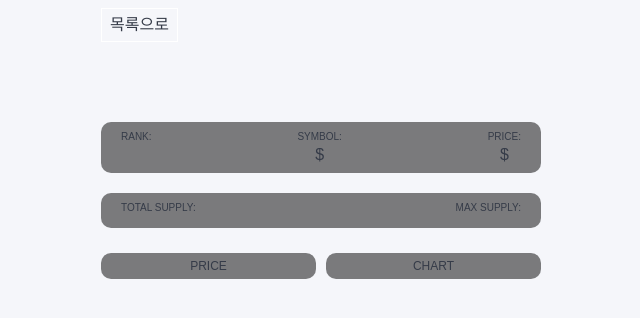
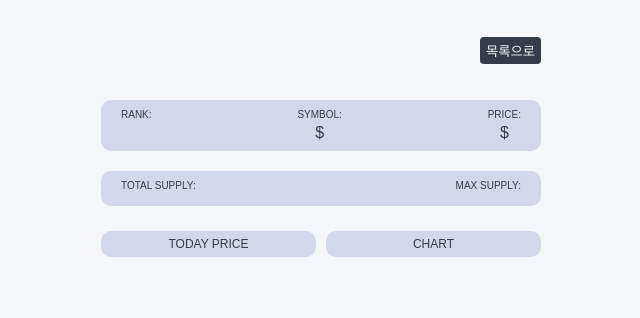
Before and after one commit to JUNG-EUN1997/react-master, a React (Create React App) app: page /1 in a window 1280 px wide. Shown: the top 318 px of the page, without its empty margins (319-959 px from the left). Built offline with nearby package versions, Linux system fonts and the light colour scheme; no server answers.

Commit message:
price 및 gh-page 작업

```diff
--- a/src/Router.tsx
+++ b/src/Router.tsx
@@ -5,7 +5,7 @@ import Coins from "./routes/Coins";
 function Router() {
   return (
     <>
-      <BrowserRouter>
+      <BrowserRouter basename={process.env.PUBLIC_URL}>
         <Switch>
           <Route path="/:coinId">
             <Coin></Coin>
--- a/src/api.ts
+++ b/src/api.ts
@@ -25,3 +25,9 @@ export function fetchCoinHistory(coinId: string) {
     `${BASE_URL}/coins/${coinId}/ohlcv/historical?start=${startDate}&end=${endDate}`
   ).then((response) => response.json());
 }
+
+export function fetchCoinTodayHistory(coinId: string) {
+  return fetch(
+    `${BASE_URL}/coins/${coinId}/ohlcv/today`
+  ).then((response) => response.json());
+}
--- a/src/routes/Chart.tsx
+++ b/src/routes/Chart.tsx
@@ -27,18 +27,28 @@ function Chart({ coinId }: ChartProps) {
   const { isLoading, data } = useQuery<IHistorical[]>(["ohlcv", coinId], () =>
     fetchCoinHistory(coinId)
   );
-
+  console.log(data)
   return (
     <>
       {isLoading ? (
         "Loading chart..."
       ) : (
         <ApexChart
-          type="line"
+          type="candlestick"
           series={[
             {
-              name: "Price",
-              data: data?.map((price) => price.close),
+              data: data?.map((price) => {
+                const obj = {
+                  x: new Date(price.time_open),
+                  y: [
+                    price.open.toFixed(2),
+                    price.high.toFixed(2),
+                    price.low.toFixed(2),
+                    price.close.toFixed(2),
+                  ],
+                };
+                return obj;
+              }),
             },
           ]}
           options={{
@@ -52,36 +62,16 @@ function Chart({ coinId }: ChartProps) {
                 show: false,
               },
               background: "translate",
+              foreColor: isDark ? "#ffffff" : "#373d3f",
             },
-            grid: {
-              show: false,
+            xaxis: {
+              type: "datetime",
             },
             stroke: {
               curve: "smooth",
-              width: 5,
-            },
-            yaxis: {
-              show: false,
-            },
-            xaxis: {
-              axisTicks: { show: false },
-              axisBorder: { show: false },
-              labels: { show: false },
-              type: "datetime",
-              categories: data?.map((date) => date.time_close),
-            },
-            fill: {
-              type: "gradient",
-              gradient: {
-                gradientToColors: ["#0be881"],
-                stops: [0, 100],
-              },
             },
             colors: ["#0fbcf9"],
             tooltip: {
-              y: {
-                formatter: (value) => `$${value.toFixed(3)}`,
-              },
               theme: isDark ? "dark" : "light",
             },
           }}
--- a/src/routes/Coin.tsx
+++ b/src/routes/Coin.tsx
@@ -13,7 +13,7 @@ import Price from "./Price";
 import Chart from "./Chart";
 import { useQuery } from "react-query";
 import { fetchCoinInfo, fetchCoinTickers } from "../api";
-import { Helmet } from "react-helmet";
+import { darken } from "polished";
 
 // 방법 2 - coinId가 무엇인지 interface 선언
 interface RouteParams {
@@ -26,16 +26,17 @@ const Container = styled.div`
   margin: 0 auto;
 `;
 const Header = styled.header`
-  height: 10vh;
+  min-height: 100px;
   display: flex;
   align-items: center;
   justify-content: center;
+  flex-direction: column;
 `;
 const BackBtn = styled.span`
-border: 1px solid #fff;
-display: inline-block;
-padding: 8px;
-margin-top: 8px;
+  border: 1px solid #fff;
+  display: inline-block;
+  padding: 8px;
+  margin-top: 8px;
 `;
 
 const Title = styled.h1`
@@ -48,7 +49,7 @@ const Loader = styled.div`
 const Overview = styled.div`
   display: flex;
   justify-content: space-between;
-  background-color: rgba(0, 0, 0, 0.5);
+  background-color: ${(props) => darken(0.1, props.theme.bgColor)};
   padding: 10px 20px;
   border-radius: 10px;
 `;
@@ -79,13 +80,26 @@ const Tab = styled.span<{ isActive: boolean }>`
   text-transform: uppercase;
   font-size: 12px;
   font-weight: 400;
-  background-color: rgba(0, 0, 0, 0.5);
+  background-color: ${(props) => darken(0.1, props.theme.bgColor)};
   padding: 7px 0px;
   border-radius: 10px;
   color: ${(props) =>
     props.isActive ? props.theme.accentColor : props.theme.textColor};
   a {
     display: block;
+  }
+`;
+
+const TopNav = styled.div`
+  text-align: right;
+  width: 100%;
+  button {
+    background: ${(props) => props.theme.textColor};
+    color: ${(props) => props.theme.bgColor};
+    border: 0;
+    border-radius: 4px;
+    padding: 4px 6px;
+    cursor: pointer;
   }
 `;
 
@@ -198,14 +212,12 @@ function Coin() {
 
   return (
     <Container>
-      <Helmet>
-        {/* head tag로 다이렉트로 가는 방법 (react-helmet) */}
-        <title>{info?.name}</title>
-      </Helmet>
-      <Link to={`/`}>
-        <BackBtn>목록으로</BackBtn>
-      </Link>
       <Header>
+        <TopNav>
+          <Link to={`/`}>
+            <button>목록으로</button>
+          </Link>
+        </TopNav>
         <Title>
           {state?.name ? state.name : loading ? "Loading..." : info?.name}
         </Title>
@@ -242,16 +254,16 @@ function Coin() {
           </Overview>
           <Tabs>
             <Tab isActive={priceMatch !== null}>
-              <Link to={`/${coinId}/price`}>Price</Link>
+              <Link to={`/${coinId}/price`}>Today Price</Link>
             </Tab>
             <Tab isActive={chartMatch !== null}>
-              <Link to={`/${coinId}/chart`}>chart</Link>
+              <Link to={`/${coinId}/chart`}>Chart</Link>
             </Tab>
           </Tabs>
 
           <Switch>
             <Route path={`/:coinId/price`}>
-              <Price />
+              <Price coinId={coinId} />
             </Route>
             {/* <Route path={`/${coinId}/chart`}> 아래 코드를 이렇게 작성 시, chart로 들어갔을 때 param값이 호출되지 않음*/}
             <Route path={`/:coinId/chart`}>
--- a/src/routes/Coins.tsx
+++ b/src/routes/Coins.tsx
@@ -1,7 +1,7 @@
 import { useEffect, useState } from "react";
 import { useQuery } from "react-query";
 import { Link } from "react-router-dom";
-import { useSetRecoilState } from "recoil";
+import { useSetRecoilState, useRecoilValue } from "recoil";
 import styled from "styled-components";
 import { fetchCoins } from "../api";
 import { isDarkAtom } from "../atoms";
@@ -13,9 +13,11 @@ const Container = styled.div`
 `;
 const Header = styled.header`
   height: 10vh;
+  min-height: 100px;
   display: flex;
   align-items: center;
   justify-content: center;
+  flex-direction: column;
 `;
 const CoinsList = styled.ul``;
 const Coin = styled.li`
@@ -51,6 +53,19 @@ const Img = styled.img`
   margin-right: 10px;
 `;
 
+const TopNav = styled.div`
+  text-align: right;
+  width: 100%;
+  button {
+    background: ${(props) => props.theme.textColor};
+    color: ${(props) => props.theme.bgColor};
+    border: 0;
+    border-radius: 4px;
+    padding: 4px 6px;
+    cursor: pointer;
+  }
+`;
+
 interface ICoin {
   id: string;
   name: string;
@@ -63,7 +78,7 @@ interface ICoin {
 
 function Coins() {
   // 방법 2 : react-query 사용
-  const {isLoading, data } = useQuery<ICoin[]>("allCoins",fetchCoins)
+  const { isLoading, data } = useQuery<ICoin[]>("allCoins", fetchCoins);
   /*
   - [fetchCoins]에서 호출한 fecther함수의 상태를 [isLoading]이 저장하며, 호출 한 다음의 정보를 [data]에 저장
   - react-query가 data를 캐시로 저장하여, 이제는 다른 페이지 접속 후 다시 돌아와도 재로딩 X
@@ -81,13 +96,18 @@ function Coins() {
     })();
   }, []); */
 
-  const setDarkAtom = useSetRecoilState(isDarkAtom) //recoil의 atom값을 수정하는 fn
-  const toggleDarkAtom = () => setDarkAtom(prev => !prev);
+  const setDarkAtom = useSetRecoilState(isDarkAtom); //recoil의 atom값을 수정하는 fn
+  const isDark = useRecoilValue(isDarkAtom);
+  const toggleDarkAtom = () => setDarkAtom((prev) => !prev);
+  console.log(isDark);
+
   return (
     <Container>
       <Header>
+        <TopNav>
+          <button onClick={toggleDarkAtom}>{isDark ? "White Mode" : "Dark Mode"}</button>
+        </TopNav>
         <Title>Coins</Title>
-        <button onClick={toggleDarkAtom}>Toggle Mode</button>
       </Header>
       {isLoading ? (
         <Loader>Loading...</Loader>
--- a/src/routes/Price.tsx
+++ b/src/routes/Price.tsx
@@ -1,5 +1,65 @@
-function Price() {
-  return <h1>Price!</h1>;
+import { darken } from "polished";
+import { useQuery } from "react-query";
+import styled from "styled-components";
+import { fetchCoinTodayHistory } from "../api";
+interface ChartProps {
+  coinId: string;
+}
+
+const PriceTable = styled.table`
+  width: 100%;
+  th,
+  td {
+    border: 1px solid ${(props) => darken(0.3, props.theme.bgColor)};
+    padding: 12px 8px;
+    font-size: 14px;
+  }
+  th {
+    font-weight: bold;
+    background-color: ${(props) => darken(0.1, props.theme.bgColor)};
+  }
+`;
+
+function Price({ coinId }: ChartProps) {
+  const { isLoading, data } = useQuery(["price", coinId], () =>
+    fetchCoinTodayHistory(coinId)
+  );
+  return (
+    <>
+      {isLoading ? (
+        "Loading price..."
+      ) : (
+        <PriceTable>
+          <tbody>
+            <tr>
+              <th>Open</th>
+              <td>{data[0].open}</td>
+            </tr>
+            <tr>
+              <th>High</th>
+              <td>{data[0].high}</td>
+            </tr>
+            <tr>
+              <th>Low</th>
+              <td>{data[0].low}</td>
+            </tr>
+            <tr>
+              <th>Close</th>
+              <td>{data[0].close}</td>
+            </tr>
+            <tr>
+              <th>time_open</th>
+              <td>{data[0].time_open}</td>
+            </tr>
+            <tr>
+              <th>time_close</th>
+              <td>{data[0].time_close}</td>
+            </tr>
+          </tbody>
+        </PriceTable>
+      )}
+    </>
+  );
 }
 
 export default Price;
```
Also changed, not shown: package.json (+7 -2 lines), 2 other files (tests, documents, lock files or other folders).
